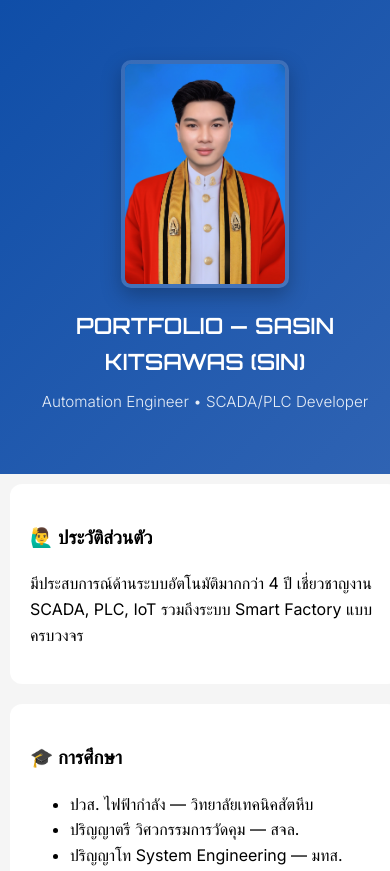
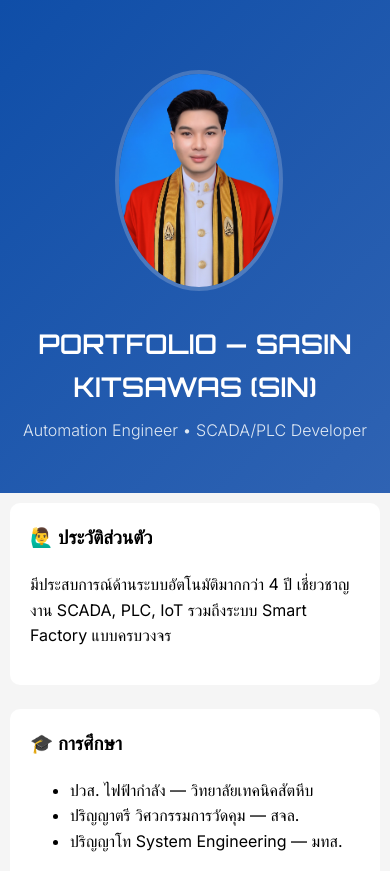
Before and after one commit to SasinKsw/my-portfolio, a plain HTML site: page index.html in a window 390 px wide. Shown: the top 871 px of the page. Drawn offline with Linux system fonts and the light colour scheme.

Commit message:
update styleV2

```diff
--- a/styleV2.css
+++ b/styleV2.css
@@ -1,141 +1,115 @@
-/* RESET */
+/* ========== RESET ========== */
 html, body {
   margin: 0;
   padding: 0;
   box-sizing: border-box;
   width: 100%;
-}
-
-body {
+  background: #f5f5f5;
   font-family: 'Inter', sans-serif;
-    background: #f5f5f5;
   line-height: 1.6;
 }
 
-/* ---------------------------------------- */
-/* HERO SECTION — Desktop */
-/* ---------------------------------------- */
+/* ========== HERO ========== */
 .hero {
   width: 100%;
   background: linear-gradient(135deg,#0f4ea8,#2f63b3);
   color: #fff;
-    padding: 50px 0;
-    box-sizing: border-box;
+  padding: 60px 0 40px;
 }
 
 .hero-inner {
-    max-width: 1200px;
-    margin: 0 auto;
+  max-width: 1000px;
+  margin: auto;
   padding: 0 20px;
   display: flex;
   align-items: center;
-    gap: 32px;
+  flex-wrap: wrap;
+  gap: 24px;
 }
 
-/* LEFT = IMAGE */
 .hero-left {
-    flex: 0 0 320px;     /* desktop only */
-    display: flex;
-    justify-content: center;
+  /* ให้รูปไม่เกิน 200px เพื่อไม่ใหญ่เกิน */
+  flex: 0 0 auto;
+  width: 200px;
 }
 
 .profile-pic {
-    width: 320px;
-    height: 420px;
+  width: 100%;
+  height: auto;
+  border-radius: 50%;
   object-fit: cover;
-    border-radius: 10px;
-    border: 4px solid rgba(255,255,255,0.15);
-    box-shadow: 0 8px 20px rgba(0,0,0,0.25);
+  border: 4px solid rgba(255,255,255,0.2);
 }
 
-/* RIGHT = TEXT */
+/* ข้อความ hero */
 .hero-right {
-    flex: 1;
+  flex: 1 1 auto;
 }
 
 .hero-right h1 {
-    margin: 0 0 10px 0;
+  margin: 0 0 8px 0;
   font-family: 'Orbitron', sans-serif;
-    font-size: 1.9rem;
+  font-size: 2rem;
   text-transform: uppercase;
 }
 
 .hero-right h2 {
   margin: 0;
   font-weight: 300;
-    font-size: 1.2rem;
-    color: #e6edf7;
+  font-size: 1.1rem;
+  color: rgba(243,247,251,0.9);
 }
 
-/* ---------------------------------------- */
-/* CONTENT SECTION */
-/* ---------------------------------------- */
+/* ========== CONTENT ========== */
 .container {
-    width: 100%;
   max-width: 1000px;
-    margin: 0 auto;
+  margin: auto;
   padding: 20px;
 }
 
 section {
   background: #fff;
-    padding: 40px;
-    margin-bottom: 20px;
-    border-radius: 12px;
+  padding: 28px;
+  margin-bottom: 24px;
+  border-radius: 10px;
   box-sizing: border-box;
 }
 
-/* ---------------------------------------- */
-/* RESPONSIVE */
-/* ---------------------------------------- */
+section h3 {
+  margin-top: 0;
+}
 
-/* Tablet */
-@media (max-width: 900px) {
+/* ========== FOOTER ========== */
+footer {
+  max-width: 1000px;
+  margin: 40px auto;
+  padding: 20px;
+  background: #fff;
+  text-align: center;
+  border-radius: 8px;
+  box-sizing: border-box;
+}
+
+/* ========== RESPONSIVE ========== */
+@media (max-width: 768px) {
   .hero-inner {
     flex-direction: column;
     text-align: center;
-        gap: 20px;
   }
-
   .hero-left {
-        flex: 0 0 auto !important;   /* 🔥 สำคัญมาก */
-        width: 100%;
+    width: 160px;
+    margin: auto;
   }
-
-    .profile-pic {
-        width: 220px;
-        height: 300px;
+  .hero-right h1 {
+    font-size: 1.7rem;
   }
-
-    .hero-right h1 {
-        font-size: 1.6rem;
+  .hero-right h2 {
+    font-size: 1rem;
   }
-
-    .hero-right h2 {
-        font-size: 1.1rem;
-    }
-}
-
-/* Mobile */
-@media (max-width: 600px) {
   .container {
     padding: 10px;
   }
-
   section {
     padding: 20px;
   }
-
-    .profile-pic {
-        width: 160px;
-        height: 220px;
 }
-
-    .hero-right h1 {
-        font-size: 1.4rem;
-    }
-
-    .hero-right h2 {
-        font-size: 0.95rem;
-    }
-}
```
Lines whose indentation alone changed are shown as unchanged.
